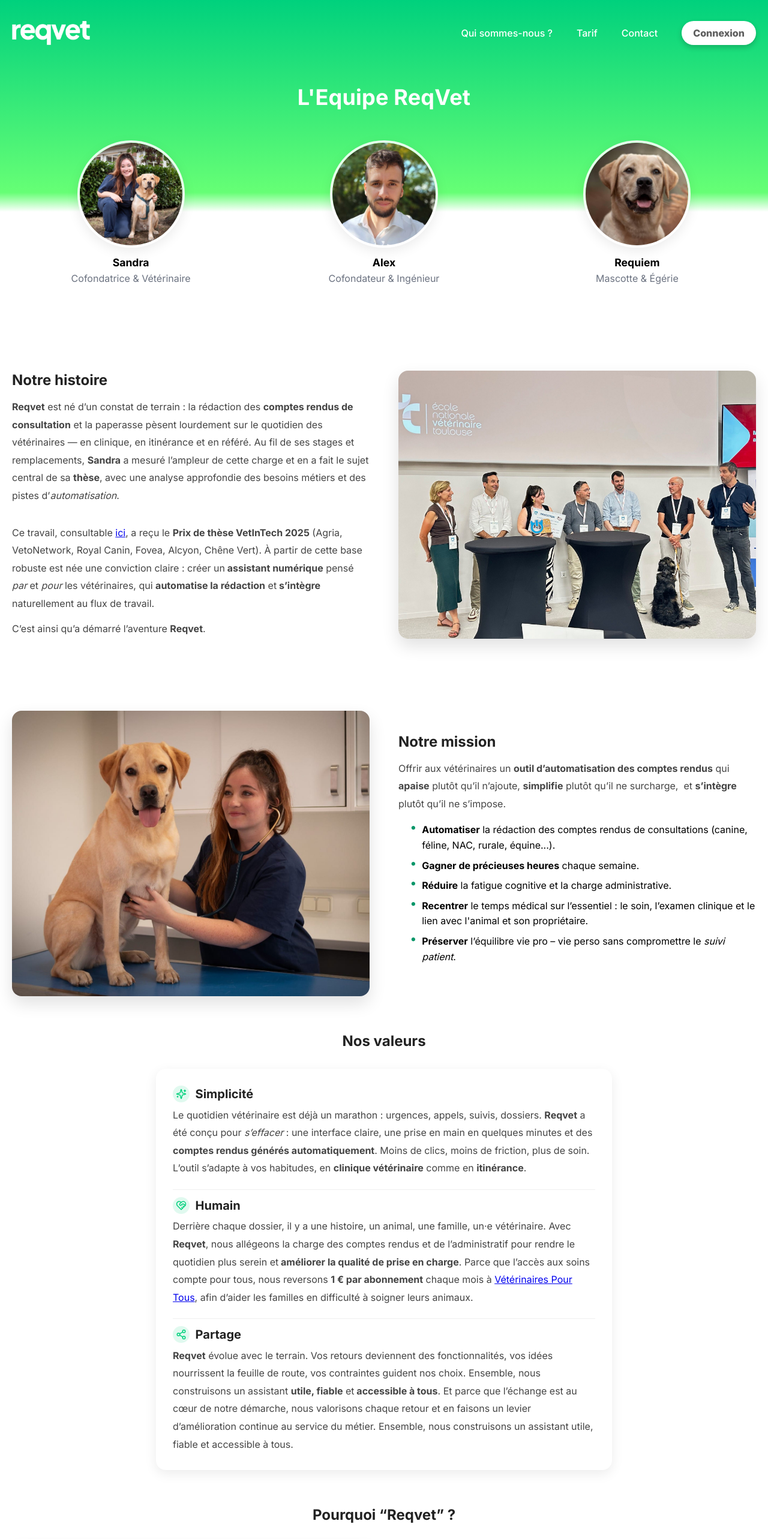
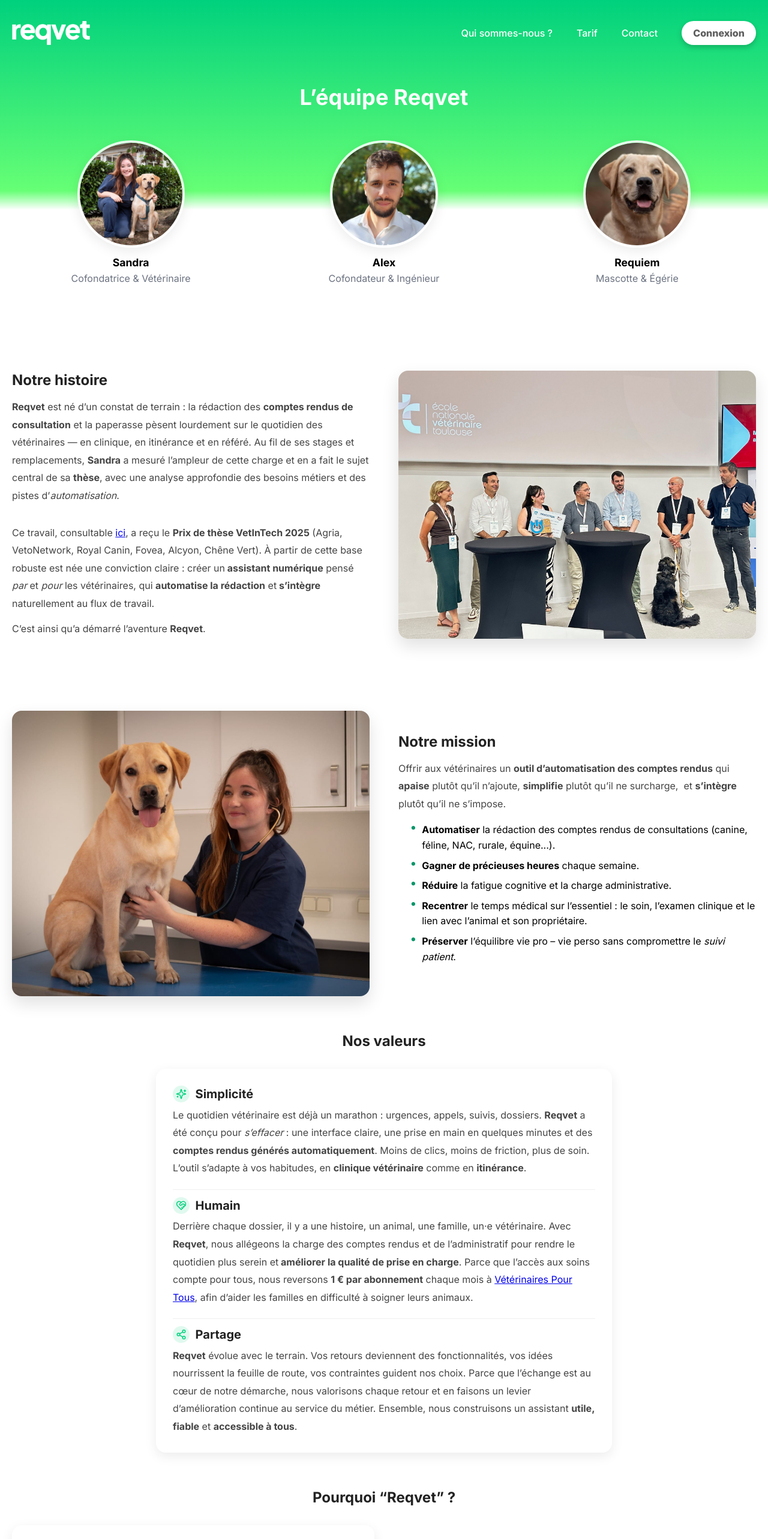
Before and after one commit to Tornaid/reqvet-website, a Next.js app: page /a-propos in a window 1280 px wide. Shown: the top 2566 px of the page at 60% size. Built offline with nearby package versions, Linux system fonts and the light colour scheme.

Commit message:
about page upgrades

```diff
--- a/components/AboutSection.tsx
+++ b/components/AboutSection.tsx
@@ -4,6 +4,7 @@
 import Footer from "./Footer";
 import NavBar from "./NavBar";
 import styles from "./styles/AboutSection.module.scss";
+import Image from "next/image";
 import { Sparkles, HeartHandshake, Share2 } from "lucide-react";
 
 // URLs validées
@@ -23,45 +24,50 @@
       <ScrollFadeIn>
         <div className={styles.mission}>
           <div className={styles.leftPart}>
-            <h2>L'Equipe ReqVet</h2>
+            <h2>L&rsquo;équipe Reqvet</h2>
           </div>
         </div>
       </ScrollFadeIn>
 
       {/* ————————————————— Équipe / avatars ————————————————— */}
       <ScrollFadeIn>
-        <div className={styles.avatar} aria-label="Équipe fondatrice de Reqvet">
+        <div className={styles.avatar} aria-label="L&rsquo;équipe fondatrice de Reqvet">
           <div className={styles.avatarList}>
             <div className={styles.avatarSandra}>
-              <img
+              <Image
                 className={styles.avatarImg}
                 src="/sandra.jpg"
                 alt="Sandra — Cofondatrice, vétérinaire et autrice d’une thèse sur l’automatisation des comptes rendus vétérinaires"
-                loading="lazy"
+                width={220}
+                height={220}
+                sizes="(max-width:640px) 50vw, (max-width:1024px) 33vw, 220px"
+                priority
               />
               <p className={styles.name}>Sandra</p>
-              <p className={styles.description}>
-                Cofondatrice &amp; Vétérinaire
-              </p>
+              <p className={styles.description}>Cofondatrice &amp; Vétérinaire</p>
             </div>
 
             <div className={styles.avatarSandra}>
-              <img
+              <Image
                 className={styles.avatarImg}
                 src="/alex.jpg"
                 alt="Alex — Cofondateur, ingénieur logiciel IA pour les cliniques et vétérinaires itinérants"
-                loading="lazy"
+                width={220}
+                height={220}
+                sizes="(max-width:640px) 50vw, (max-width:1024px) 33vw, 220px"
               />
               <p className={styles.name}>Alex</p>
               <p className={styles.description}>Cofondateur &amp; Ingénieur</p>
             </div>
 
             <div className={styles.avatarSandra}>
-              <img
+              <Image
                 className={styles.avatarImg}
                 src="/requiem.jpg"
                 alt="Requiem — Mascotte et égérie de Reqvet, symbole de fiabilité et d’assistance"
-                loading="lazy"
+                width={220}
+                height={220}
+                sizes="(max-width:640px) 50vw, (max-width:1024px) 33vw, 220px"
               />
               <p className={styles.name}>Requiem</p>
               <p className={styles.description}>Mascotte &amp; Égérie</p>
@@ -98,17 +104,17 @@
                   vétérinaires, qui <strong>automatise la rédaction</strong> et
                   <strong> s’intègre</strong> naturellement au flux de travail.
                 </p>
-                <p>
-                  C’est ainsi qu’a démarré l’aventure <strong>Reqvet</strong>.
-                </p>
+                <p>C’est ainsi qu’a démarré l’aventure <strong>Reqvet</strong>.</p>
               </div>
             </div>
 
             <div className={styles.rightHistoryContainer}>
-              <img
+              <Image
                 src="/vetintech.jpg"
                 alt="Remise du Prix de thèse VetInTech 2025 pour les travaux à l’origine de Reqvet"
-                loading="lazy"
+                width={700}
+                height={468}
+                sizes="(max-width:1024px) 100vw, 700px"
               />
             </div>
           </div>
@@ -118,10 +124,12 @@
         <div className={styles.goal}>
           <div className={styles.goalContainer}>
             <div className={styles.leftGoalContainer}>
-              <img
+              <Image
                 src="/mission.jpg"
                 alt="Assistant numérique Reqvet générant automatiquement un compte rendu de consultation vétérinaire"
-                loading="lazy"
+                width={700}
+                height={500}
+                sizes="(max-width:1024px) 100vw, 700px"
               />
             </div>
 
@@ -149,7 +157,7 @@
                   </li>
                   <li>
                     <strong>Recentrer</strong> le temps médical sur l’essentiel&nbsp;:
-                    le soin, l’examen clinique et le lien avec l'animal et son propriétaire.
+                    le soin, l’examen clinique et le lien avec l&rsquo;animal et son propriétaire.
                   </li>
                   <li>
                     <strong>Préserver</strong> l’équilibre vie pro – vie perso
@@ -215,9 +223,11 @@
                 <p className={styles.reqvetContentLeftText}>
                   <strong>Reqvet</strong> évolue avec le terrain. Vos retours
                   deviennent des fonctionnalités, vos idées nourrissent la
-                  feuille de route, vos contraintes guident nos choix. Ensemble,
-                  nous construisons un assistant <strong>utile, fiable</strong> et
-                  <strong> accessible à tous</strong>. Et parce que l’échange est au cœur de notre démarche, nous valorisons chaque retour et en faisons un levier d’amélioration continue au service du métier. Ensemble, nous construisons un assistant utile, fiable et accessible à tous.
+                  feuille de route, vos contraintes guident nos choix. Parce que
+                  l’échange est au cœur de notre démarche, nous valorisons chaque
+                  retour et en faisons un levier d’amélioration continue au
+                  service du métier. Ensemble, nous construisons un assistant{" "}
+                  <strong>utile, fiable</strong> et <strong>accessible à tous</strong>.
                 </p>
               </div>
             </div>
@@ -257,10 +267,12 @@
               </div>
 
               <div className={styles.reqvetContentRightImg}>
-                <img
+                <Image
                   src="/requiem-pose.jpg"
                   alt="Requiem, l’égérie à l’origine du nom Reqvet, symbole d’assistance fiable"
-                  loading="lazy"
+                  width={700}
+                  height={468}
+                  sizes="(max-width:1024px) 100vw, 700px"
                 />
               </div>
             </div>
```
Also changed, not shown: components/LegacySection.tsx (+6 -2 lines).
